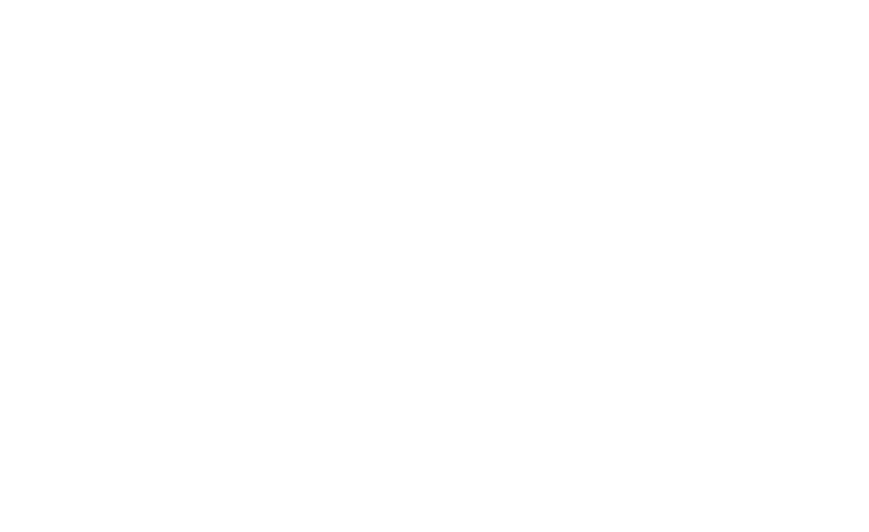
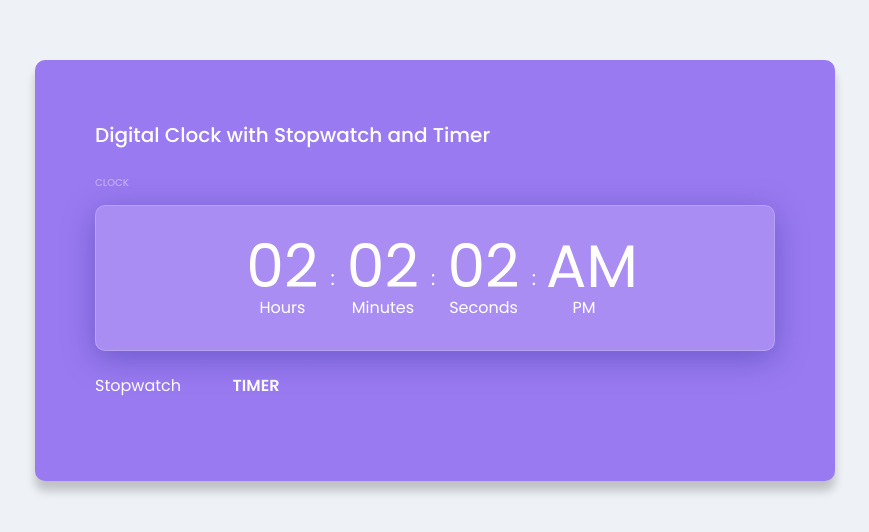
Before and after one commit to kalviumcommunity/S51_Jeeveeka_ScheduleSavvy, a React (Vite) app in the folder Frontend/: page /timer in a window 1280 px wide. Before the commit this address had no page. Shown: the part 130-662 px from the top of the page, without its empty margins (205-1074 px from the left). Built offline with nearby package versions, Linux system fonts and the light colour scheme.

Commit message:
done half  UI of timer

```diff
--- a/Frontend/src/AllRoutes.jsx
+++ b/Frontend/src/AllRoutes.jsx
@@ -7,6 +7,7 @@
 import ForgetPassword from './Components/ForgetPassword'
 import Feedback from './Components/Feedback'
 import AboutUs from './Components/AboutUs'
+import Timer from './Components/Timer'
 
 export default function AllRoutes() {
   return (
@@ -18,6 +19,7 @@
             <Route path='/forgetPassword' element={<ForgetPassword/>}></Route>
             <Route path='/feedback' element={<Feedback/>}></Route>
             <Route path='/aboutus' element={<AboutUs/>}></Route>
+            <Route path='/timer' element={<Timer/>}></Route>
         </Routes>
     </div>
   )
--- a/Frontend/src/Components/Calendar.jsx
+++ b/Frontend/src/Components/Calendar.jsx
@@ -208,6 +208,7 @@
   };
 
   const updateEvents = (date) => {
+    console.log("Updating events for date:", date);
     const filteredEvents = eventsArr.filter(event =>
       date === event.day &&
       month + 1 === event.month &&
@@ -219,6 +220,7 @@
         <div className="title">
           <i className="fas fa-circle"></i>
           <h3 className="event-title">{event.title}</h3>
+          {/* Add the Edit button here */}
           <button className="edit-event-link" onClick={() => handleEditLinkClick(event)}>Edit</button>
         </div>
         <div className="event-time">
@@ -226,6 +228,7 @@
         </div>
       </div>
     ));
+
   };
 
   const handleEditLinkClick = (event) => {
@@ -240,13 +243,13 @@
   };
 
 
-  const handleEditEvent = (event) => {
-    dispatch({ type: 'SET_EVENT_TO_EDIT', payload: event });
-    dispatch({ type: 'SET_EDITED_EVENT_TITLE', payload: event.title });
-    dispatch({ type: 'SET_EDITED_START_TIME', payload: event.time.split(' - ')[0] });
-    dispatch({ type: 'SET_EDITED_END_TIME', payload: event.time.split(' - ')[1] });
-    dispatch({ type: 'OPEN_EDIT_EVENT_FORM' });
-  };
+  // const handleEditEvent = (event) => {
+  //   dispatch({ type: 'SET_EVENT_TO_EDIT', payload: event });
+  //   dispatch({ type: 'SET_EDITED_EVENT_TITLE', payload: event.title });
+  //   dispatch({ type: 'SET_EDITED_START_TIME', payload: event.time.split(' - ')[0] });
+  //   dispatch({ type: 'SET_EDITED_END_TIME', payload: event.time.split(' - ')[1] });
+  //   dispatch({ type: 'OPEN_EDIT_EVENT_FORM' });
+  // };
 
 
   const renderTimeOptions = () => {
@@ -280,9 +283,6 @@
   };
 
   const handleSaveEditedEvent = () => {
-    // Logic to save the edited event details
-    // For example, you can dispatch an action to update the eventsArr state with the edited event
-    // Remember to close the edit event form after saving
     dispatch({ type: 'CLOSE_EDIT_EVENT_FORM' });
   };
 
@@ -296,7 +296,7 @@
               <i className="fas fa-angle-left prev" onClick={prevMonth}></i>
               <div className="date">{months[month]} {year}</div>
               <i className="fas fa-angle-right next" onClick={nextMonth}></i>
-            </div>
+              </div>
             <div className="weekdays">
               <div>Sun</div>
               <div>Mon</div>
@@ -360,7 +360,7 @@
               <div className="edit-event-wrapper active">
                 <div className="edit-event-header">
                   <div className="calendar_title">Edit Event</div>
-                  <div className="edit_event_close" onClick={handleCloseEditEventForm}>✖</div>
+                  <div className="event_close" onClick={handleCloseEditEventForm}>✖</div>
                 </div>
                 <div className="edit-event-body">
                   <input type="text" className='event_text' value={editedEventTitle} onChange={handleEditEventTitleChange} placeholder="Event Title" />
@@ -374,7 +374,7 @@
                   </select>
                 </div>
                 <div className="edit-event-footer">
-                  <button className="edit-event-btn" onClick={handleSaveEditedEvent}>Save</button>
+                  <button className="save-edited-event-btn" onClick={handleSaveEditedEvent}>Save Changes</button>
                 </div>
               </div>
             )}
--- /dev/null
+++ b/Frontend/src/Components/Timer.jsx
@@ -0,0 +1,46 @@
+import React from 'react'
+import '../Styles/Timer.css'
+
+export default function () {
+  return (
+    <div className='timer_main'>
+        <div className='timer_container'>
+        <div className='timer_content'>
+            <h3 className='timer_title'>Digital Clock with Stopwatch and Timer</h3>
+            <p className='timer_type'>Clock</p>
+        </div>
+        <div className='timer_outer_wrapper'>
+            <div className='clock'>
+                <div className="timer_wrapper">
+                    <div className='timer_main_container'>
+                        <div className='hour'>
+                            <p className='number' id='hour'>02</p>
+                            <p>Hours</p>
+                        </div>
+                        <p className='colon'>:</p>
+                        <div className='min'>
+                            <p className='number' id='min'>02</p>
+                            <p>Minutes</p>
+                        </div>
+                        <p className='colon'>:</p>
+                        <div className='sec'>
+                            <p className='number' id='sec'>02</p>
+                            <p>Seconds</p>
+                        </div>
+                        <p className='colon'>:</p>
+                        <div className='ampm'>
+                            <p className='number' id='ampm'>AM</p>
+                            <p className='other-ampm'>PM</p>
+                        </div>
+                    </div>
+                </div>
+                <div className='timer_btns'>
+                    <button className='timer_btn'>Stopwatch</button>
+                    <button className='btn'>Timer</button>
+                </div>
+            </div>
+        </div>
+        </div>
+    </div>
+  )
+}
--- a/Frontend/src/Styles/Calendar.css
+++ b/Frontend/src/Styles/Calendar.css
@@ -649,24 +649,3 @@
       padding: 20px;
     }
   }
-
-.credits {
-    position: absolute;
-    bottom: 0;
-    left: 0;
-    right: 0;
-    text-align: center;
-    padding: 10px;
-    font-size: 12px;
-    color: #fff;
-    background-color: #b38add;
-}
-
-.credits a {
-    text-decoration: none;
-    font-weight: 600;
-}
-
-.credits a:hover {
-    text-decoration: underline;
-}
--- /dev/null
+++ b/Frontend/src/Styles/Timer.css
@@ -0,0 +1,69 @@
+.timer_main{
+    min-height: 100vh;
+    display: flex;
+    align-items: center;
+    justify-content: center;
+    background-color: #eef1f6;
+}
+
+.timer_container{
+    width: 100%;
+    max-width: 800px;
+    padding: 60px;
+    border-radius: 10px;
+    color: white;
+    background-color: #9A7AF1;
+    box-shadow: 0 10px 10px rgba(0,0,0,0.2);
+}
+
+.timer_type{
+    font-size: 10px;
+    font-weight: 500;
+    color: #ffffff62;
+    text-transform: uppercase;
+}
+
+.timer_title{
+    font-size: 20px;
+    font-weight: 500;
+    margin-bottom: 25px;
+}
+
+.timer_wrapper{
+    padding: 30px 0;
+    border-radius: 10px;
+    margin-top: 15px;
+    background: rgba(255,255,255,0.15);
+    box-shadow: 0 8px 32px 0 rgba(31,38,135,0.37);
+    backdrop-filter: blur(1.5px);
+    border: 1px solid rgba(255,255,255,0.18);
+    transition: all 0.3s;
+}
+
+.timer_wrapper:hover{
+    box-shadow: none;
+}
+
+.timer_main_container{
+    display: flex;
+    align-items: center;
+    justify-self: center;
+    gap: 10px;
+}
+
+.timer_main_container div{
+    width: 20%;
+    text-align: center;
+}
+
+.timer_main_container .number{
+    position: relative;
+    font-size: 60px;
+    font-weight: 400;
+    line-height: 1;
+    color: white;
+}
+
+.timer_main_container .colon{
+    font-size: 20px;
+}
```
Also changed, not shown: Frontend/src/Components/Pomodoro.jsx (added).
